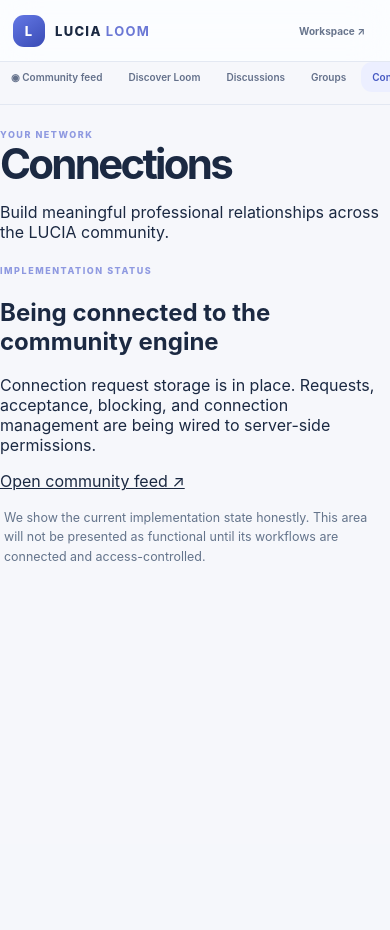
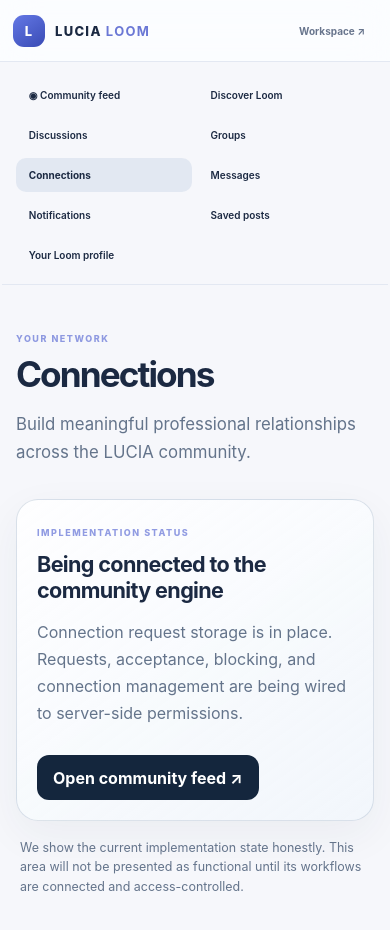
Before and after one commit to trendorafindsinc-jpg/lucia-os, a Next.js app: page /loom/connections in a window 390 px wide. Shown: the top 930 px of the page. Before the commit the page ends 844 px from the top, so only its background shows below. Built offline with nearby package versions, Linux system fonts and the light colour scheme.

Commit message:
style(loom): design responsive community section pages

```diff
--- a/src/app/loom/loom.css
+++ b/src/app/loom/loom.css
@@ -27,3 +27,16 @@
 .loom-search-form button[type=button]{background:transparent;color:inherit}
 .loom-sr-only{position:absolute;width:1px;height:1px;padding:0;margin:-1px;overflow:hidden;clip:rect(0,0,0,0);white-space:nowrap;border:0}
 @media(max-width:480px){.loom-search-form{flex-wrap:wrap}.loom-search-form input{flex-basis:100%}.loom-search-form button{flex:1}}
+
+.loom-section-layout{display:grid;grid-template-columns:220px minmax(0,1fr);gap:2rem;max-width:1320px;margin:0 auto;padding:2rem clamp(1rem,3vw,2.5rem) 4rem}
+.loom-section-main{max-width:850px;padding:clamp(1rem,3vw,2.5rem) 0}
+.loom-section-main h1{margin:.6rem 0;font-size:clamp(2.2rem,5vw,4rem);letter-spacing:-.055em;line-height:1.05}
+.loom-section-description{max-width:650px;color:var(--loom-muted,#64748b);font-size:1.05rem;line-height:1.7}
+.loom-section-status{margin-top:2rem;padding:clamp(1.25rem,3vw,2rem);border:1px solid rgba(115,139,166,.24);border-radius:22px;background:linear-gradient(145deg,rgba(255,255,255,.88),rgba(240,246,252,.72));box-shadow:0 14px 44px rgba(28,48,73,.055)}
+.loom-section-status h2{font-size:1.35rem;letter-spacing:-.03em;margin:.7rem 0}
+.loom-section-status p{color:var(--loom-muted,#64748b);line-height:1.7}
+.loom-section-primary{display:inline-flex;margin-top:.7rem;padding:.8rem 1rem;border-radius:12px;background:#14263d;color:white;text-decoration:none;font-weight:650}
+.loom-section-layout .loom-left-rail{display:flex;flex-direction:column;align-items:stretch;gap:.45rem}
+.loom-section-layout .loom-left-rail>a{padding:.7rem .8rem;border-radius:10px;text-decoration:none;color:inherit}
+.loom-section-layout .loom-left-rail>a.loom-rail-active{background:rgba(84,126,170,.12);font-weight:700}
+@media(max-width:760px){.loom-section-layout{grid-template-columns:minmax(0,1fr);gap:1rem;padding-top:1rem}.loom-section-layout .loom-left-rail{display:grid;grid-template-columns:repeat(2,minmax(0,1fr));gap:.35rem}.loom-section-layout .loom-rail-label{grid-column:1/-1}.loom-section-main{padding-top:.5rem}}
```
